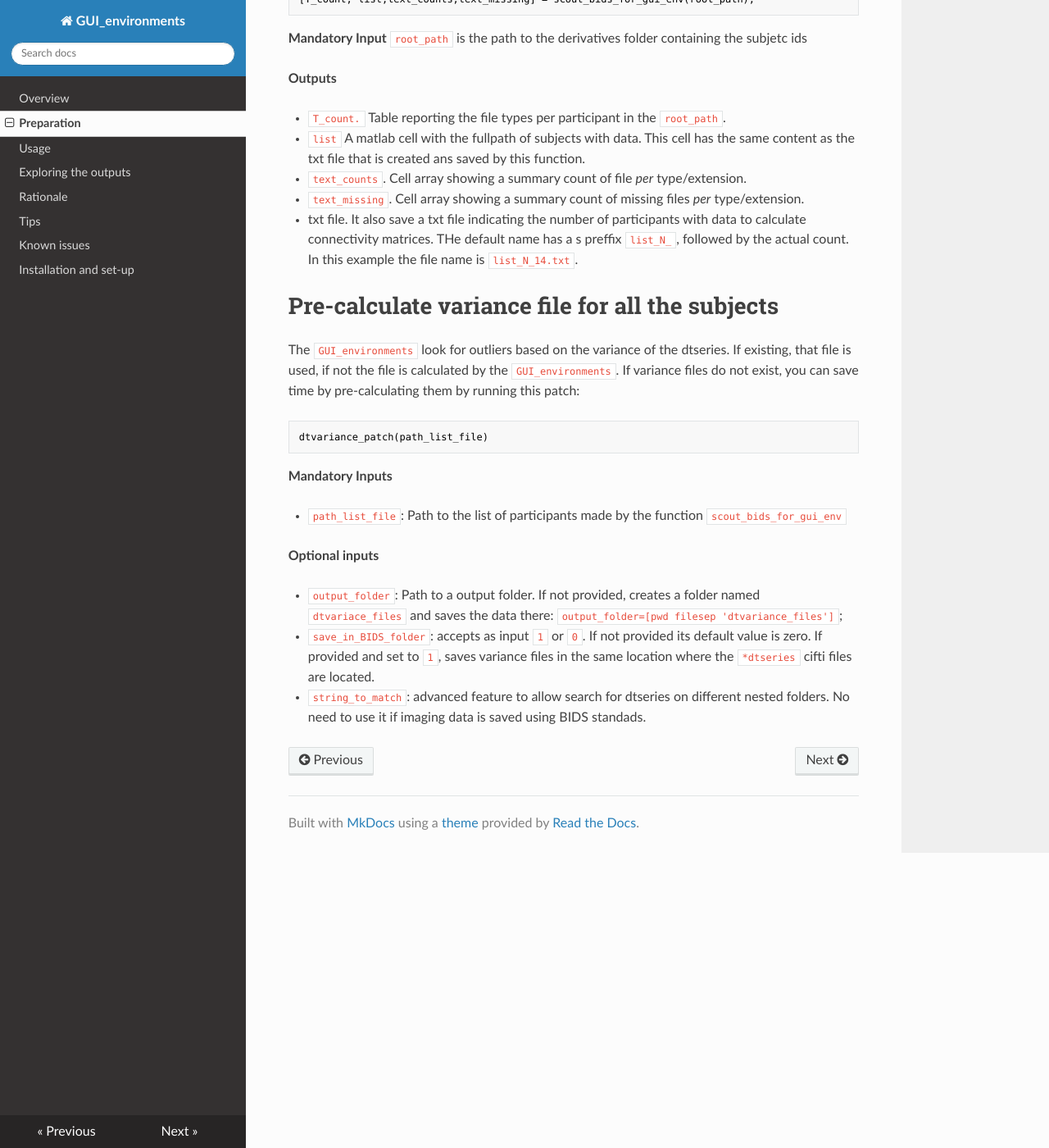
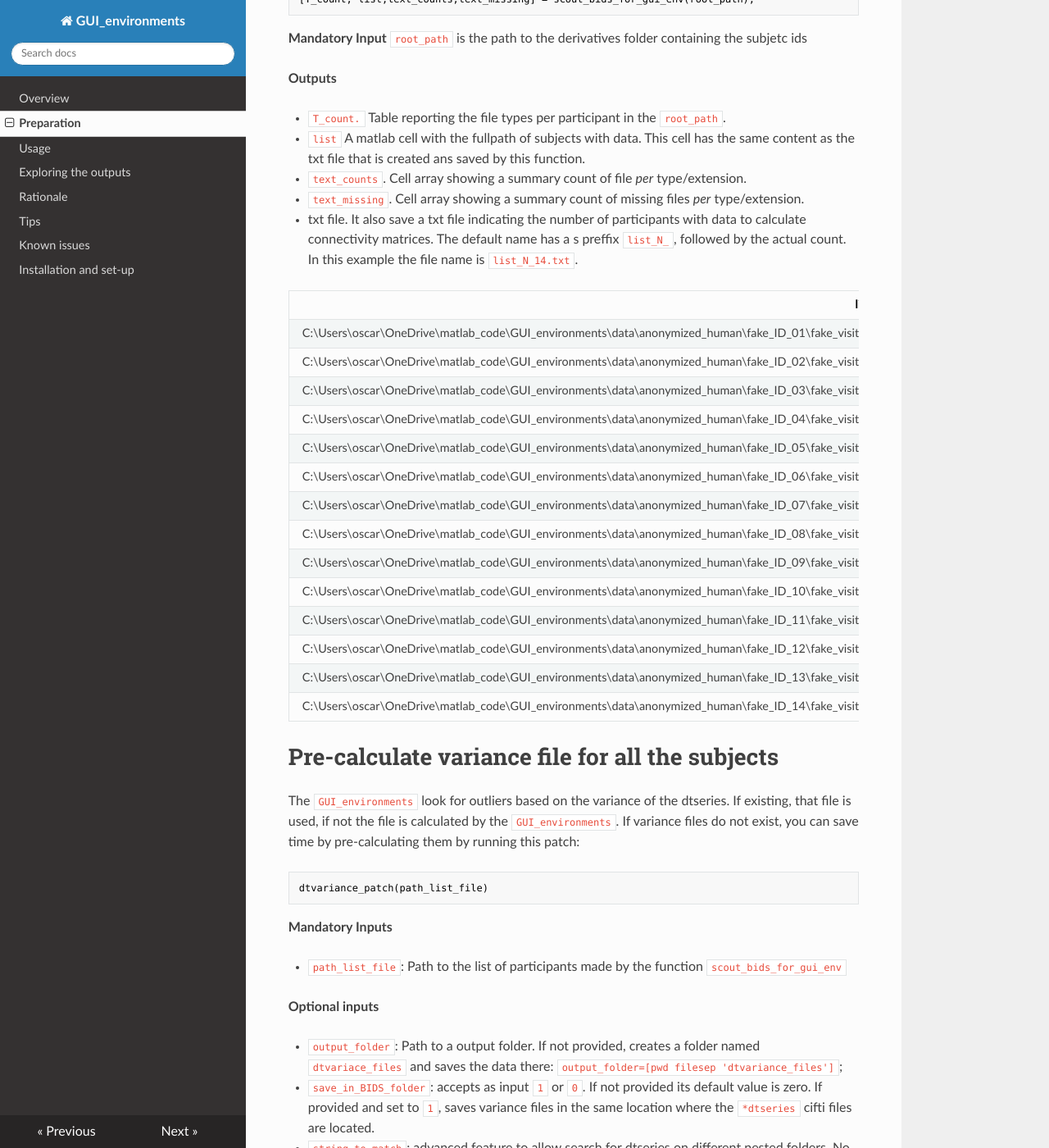
Before and after one commit to omiranda/GUI_environments_documentation, an MkDocs documentation site: the page built from docs/prep.md, in a window 1280 px wide and 1400 px high, scrolled down 1972 px. Shown: the whole window at 82% size. Built offline with MkDocs 1.6.1, drawn with Linux system fonts in a browser that asks for light colours; nearby versions of some CDN libraries; old or Windows-style settings are respelled for this version of MkDocs.

Commit message:
Update prep.md

```diff
--- a/docs/prep.md
+++ b/docs/prep.md
@@ -105,8 +105,24 @@ root_path='C:\Users\oscar\OneDrive\matlab_code\GUI_environments\data\anonymized_
 - `list` A matlab cell with the fullpath of subjects with data. This cell has the same content as the txt file that is created ans saved by this function.
 - `text_counts`. Cell array showing a summary count of file *per* type/extension.
 - `text_missing`. Cell array showing a summary count of missing files *per* type/extension.
-- txt file. It also save a txt file indicating the number of participants with data to calculate connectivity matrices. THe default name has a s preffix `list_N_`, followed by the actual count. In this example the file name is `list_N_14.txt`.
+- txt file. It also save a txt file indicating the number of participants with data to calculate connectivity matrices. The default name has a s preffix `list_N_`, followed by the actual count. In this example the file name is `list_N_14.txt`.
 
+| list_func | rest_star_mat | rest_bold_dtseries_nii_ |
+| --- :| --- :| --- :|
+| C:\Users\oscar\OneDrive\matlab_code\GUI_environments\data\anonymized_human\fake_ID_01\fake_visit_1\func | 1.00 | 1.00 |
+| C:\Users\oscar\OneDrive\matlab_code\GUI_environments\data\anonymized_human\fake_ID_02\fake_visit_1\func | 1.00 | 1.00 |
+| C:\Users\oscar\OneDrive\matlab_code\GUI_environments\data\anonymized_human\fake_ID_03\fake_visit_1\func | 1.00 | 1.00 |
+| C:\Users\oscar\OneDrive\matlab_code\GUI_environments\data\anonymized_human\fake_ID_04\fake_visit_1\func | 1.00 | 1.00 |
+| C:\Users\oscar\OneDrive\matlab_code\GUI_environments\data\anonymized_human\fake_ID_05\fake_visit_1\func | 1.00 | 1.00 |
+| C:\Users\oscar\OneDrive\matlab_code\GUI_environments\data\anonymized_human\fake_ID_06\fake_visit_1\func | 1.00 | 1.00 |
+| C:\Users\oscar\OneDrive\matlab_code\GUI_environments\data\anonymized_human\fake_ID_07\fake_visit_1\func | 1.00 | 1.00 |
+| C:\Users\oscar\OneDrive\matlab_code\GUI_environments\data\anonymized_human\fake_ID_08\fake_visit_1\func | 1.00 | 1.00 |
+| C:\Users\oscar\OneDrive\matlab_code\GUI_environments\data\anonymized_human\fake_ID_09\fake_visit_1\func | 1.00 | 1.00 |
+| C:\Users\oscar\OneDrive\matlab_code\GUI_environments\data\anonymized_human\fake_ID_10\fake_visit_1\func | 1.00 | 1.00 |
+| C:\Users\oscar\OneDrive\matlab_code\GUI_environments\data\anonymized_human\fake_ID_11\fake_visit_1\func | 1.00 | 1.00 |
+| C:\Users\oscar\OneDrive\matlab_code\GUI_environments\data\anonymized_human\fake_ID_12\fake_visit_1\func | 1.00 | 1.00 |
+| C:\Users\oscar\OneDrive\matlab_code\GUI_environments\data\anonymized_human\fake_ID_13\fake_visit_1\func | 1.00 | 1.00 |
+| C:\Users\oscar\OneDrive\matlab_code\GUI_environments\data\anonymized_human\fake_ID_14\fake_visit_1\func | 1.00 | 1.00 |
 
 
 
```
